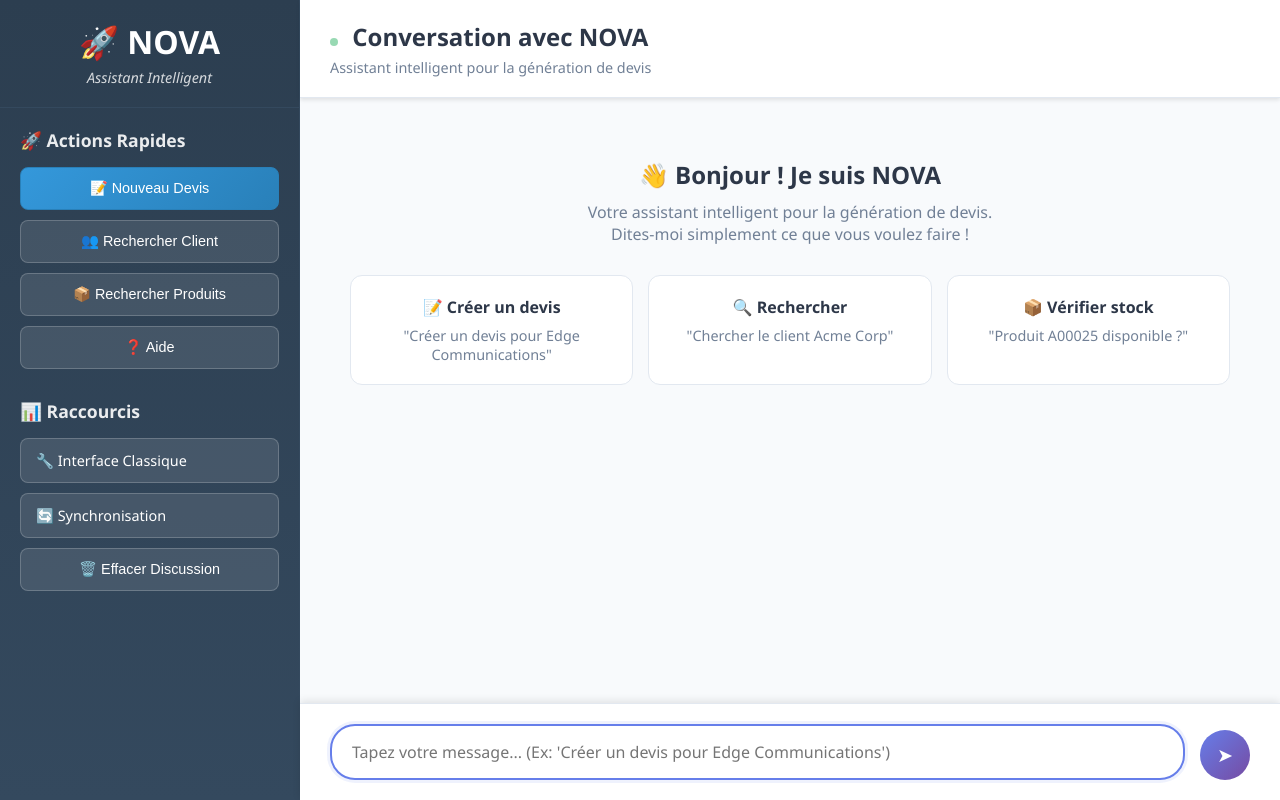
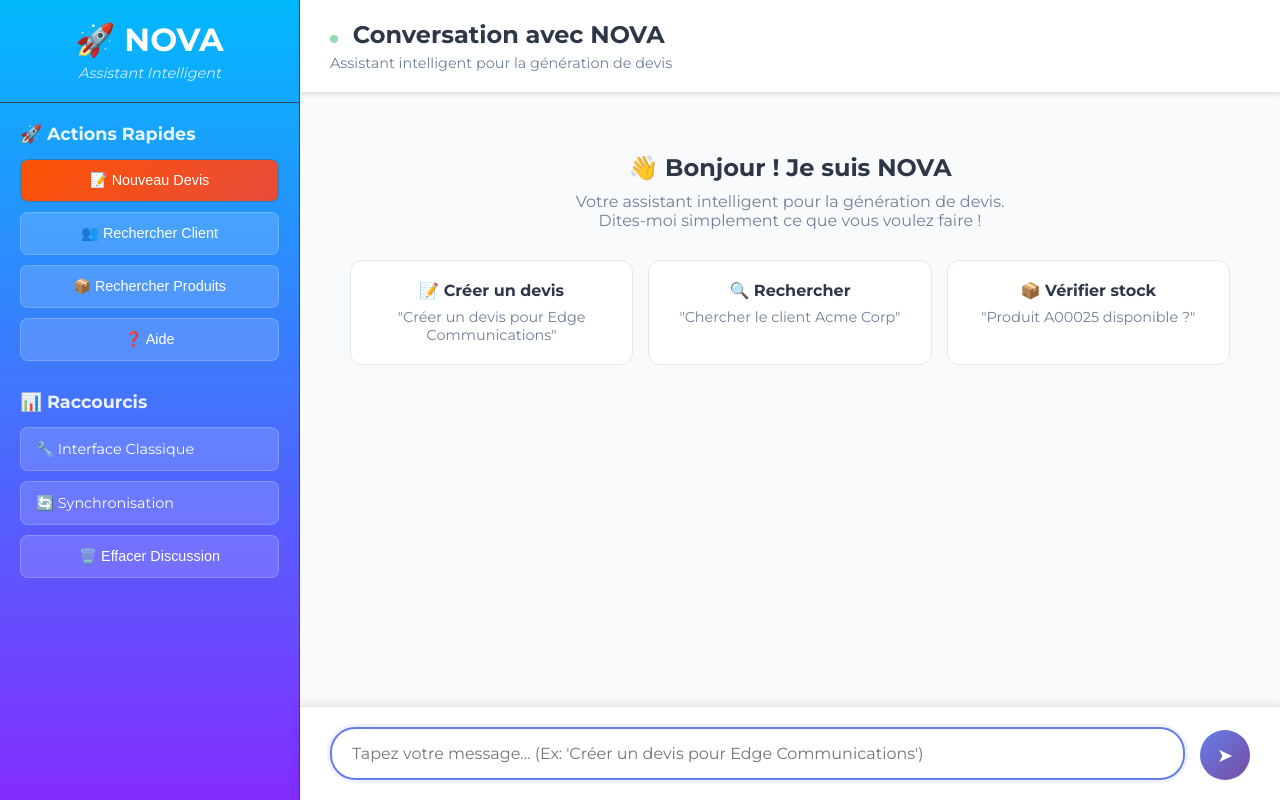
Before and after one commit to Philprz/nova-server, a FastAPI app: page /api/assistant/interface in a window 1280 px wide. Run offline with FastAPI, Linux system fonts and the light colour scheme; data that the repository does not hold is empty.

Commit message:
fix(ui): fix bug fix in push_both.ps1

```diff
--- a/templates/intelligent_assistant.html
+++ b/templates/intelligent_assistant.html
@@ -3,6 +3,7 @@
 <head>
     <meta charset="UTF-8">
     <meta name="viewport" content="width=device-width, initial-scale=1.0">
+    <link href="https://fonts.googleapis.com/css2?family=Montserrat:wght@400;700&family=League+Spartan:wght@700&display=swap" rel="stylesheet">
     <title>NOVA - Assistant Intelligent</title>
     <style>
         * {
@@ -12,8 +13,8 @@
         }
 
         body {
-            font-family: 'Segoe UI', Tahoma, Geneva, Verdana, sans-serif;
-            background: linear-gradient(135deg, #667eea 0%, #764ba2 100%);
+            font-family: 'Montserrat', -apple-system, BlinkMacSystemFont, sans-serif;
+            background: linear-gradient(135deg, #02B9FD 0%, #832DFE 100%);
             height: 100vh;
             display: flex;
             overflow: hidden;
@@ -32,7 +33,7 @@
         /* Sidebar */
         .sidebar {
             width: 300px;
-            background: linear-gradient(180deg, #2c3e50 0%, #34495e 100%);
+            background: linear-gradient(180deg, #02B9FD 0%, #832DFE 100%);
             color: white;
             display: flex;
             flex-direction: column;
@@ -77,7 +78,7 @@
             width: 100%;
             padding: 12px 15px;
             margin-bottom: 10px;
-            background: rgba(255,255,255,0.1);
+            background: rgba(255,255,255,0.15);
             border: 1px solid rgba(255,255,255,0.2);
             border-radius: 8px;
             color: white;
@@ -93,7 +94,7 @@
         }
 
         .action-btn.primary {
-            background: linear-gradient(135deg, #3498db, #2980b9);
+            background: linear-gradient(135deg, #FD5202, #e74c3c);
             border-color: #2980b9;
         }
 
--- /dev/null
+++ b/test_file.txt
@@ -0,0 +1 @@
+# Test modification
```
Also changed, not shown: 1 other file.
